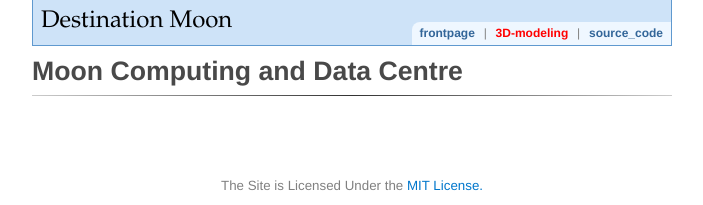
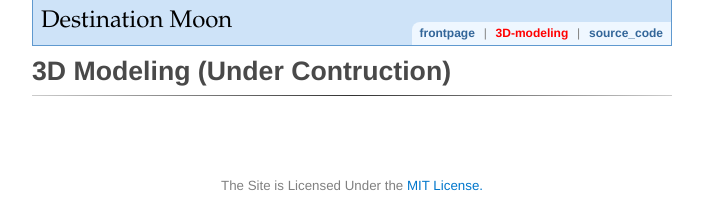
Before and after one commit to chiayolin/physics_mccc, a plain HTML site: page 3D-modeling/index.html in a window 1280 px wide. Shown: the top 205 px of the page, without its empty margins (288-991 px from the left). Drawn offline with Linux system fonts and the light colour scheme.

Commit message:
update title

```diff
--- a/3D-modeling/index.html
+++ b/3D-modeling/index.html
@@ -21,7 +21,7 @@
         </ul>
       </div>
       <div class="body">
-        <h1>Moon Computing and Data Centre</h1><hr/>
+        <h1>3D Modeling (Under Contruction)</h1><hr/>
         <script src="https://gist.github.com/chiayolin/47f7c80e415c857a76ef2949634441e0.js"></script>
       </div>
       <div class="footer">
```
